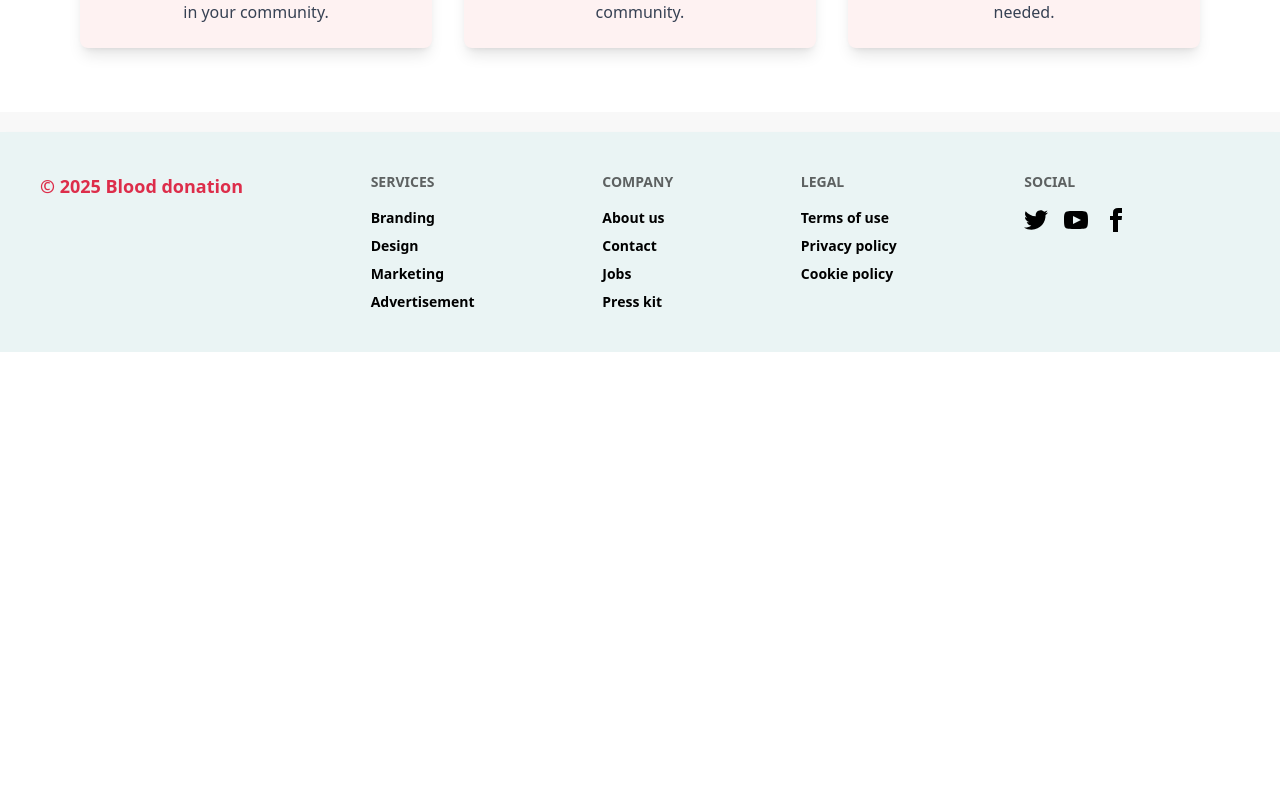
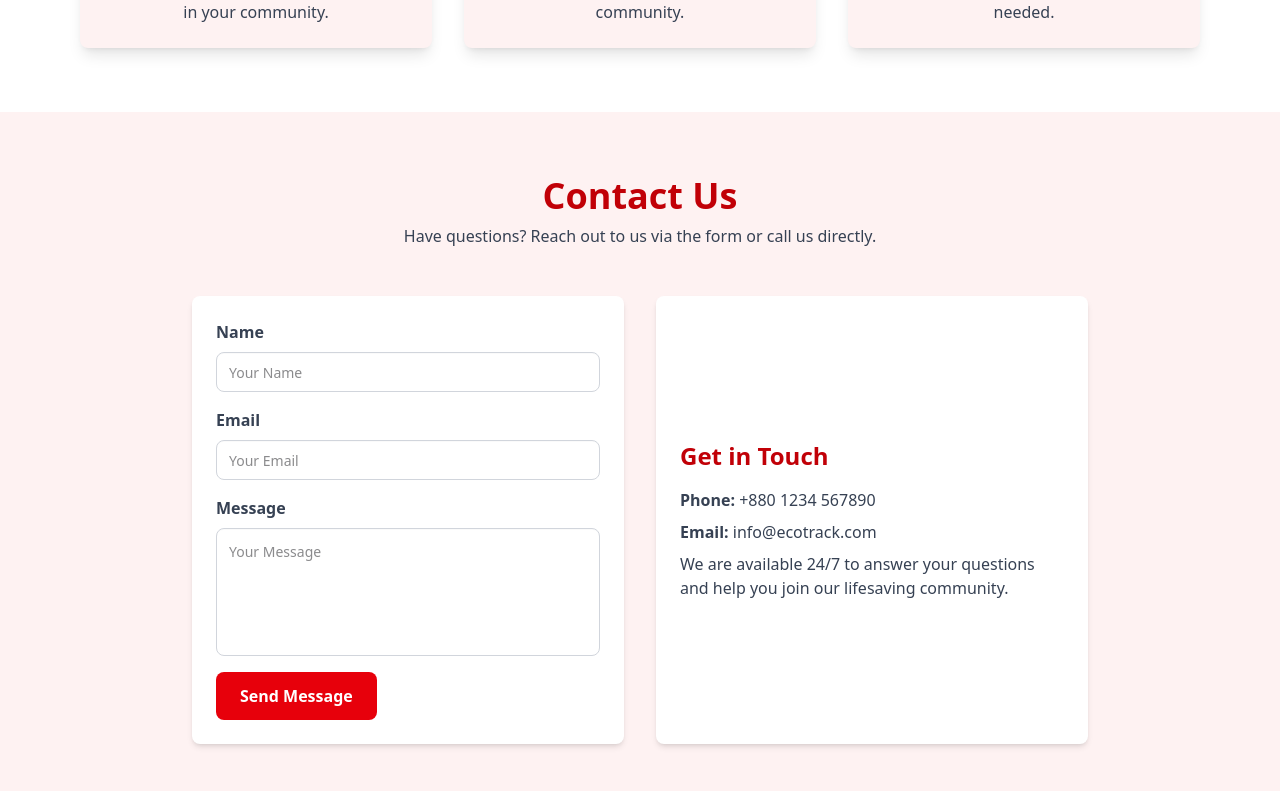
Before and after one commit to Md-Shahed-Chowdhury/A-11-Blood-donation-Client, a React (Vite) app: page / in a window 1280 px wide. Shown: the part 769-1560 px from the top of the page. Before the commit the page ends 1121 px from the top, so only its background shows below. Built offline with nearby package versions, Linux system fonts and the light colour scheme; no server answers.

Commit message:
contact us added

```diff
--- /dev/null
+++ b/src/components/ContactUs.jsx
@@ -0,0 +1,105 @@
+import React, { useState } from "react";
+
+const ContactUs = () => {
+  const [formData, setFormData] = useState({
+    name: "",
+    email: "",
+    message: "",
+  });
+
+  const handleChange = (e) => {
+    setFormData({ ...formData, [e.target.name]: e.target.value });
+  };
+
+  const handleSubmit = (e) => {
+    e.preventDefault();
+    // For now just console.log, later you can send to backend
+    console.log(formData);
+    alert("Message sent successfully!");
+    setFormData({ name: "", email: "", message: "" });
+  };
+
+  return (
+    <section className="py-16 px-6 md:px-20 bg-red-50">
+      <div className="max-w-4xl mx-auto">
+        <div className="text-center mb-12">
+          <h2 className="text-4xl font-bold text-red-700">Contact Us</h2>
+          <p className="mt-2 text-gray-700">
+            Have questions? Reach out to us via the form or call us directly.
+          </p>
+        </div>
+
+        <div className="grid grid-cols-1 md:grid-cols-2 gap-8">
+          {/* Contact Form */}
+          <form
+            onSubmit={handleSubmit}
+            className="bg-white p-6 rounded-lg shadow-md"
+          >
+            <label className="label mb-2 block font-semibold text-gray-700">
+              Name
+            </label>
+            <input
+              type="text"
+              name="name"
+              value={formData.name}
+              onChange={handleChange}
+              required
+              className="input mb-4 w-full border border-gray-300 rounded-lg p-3"
+              placeholder="Your Name"
+            />
+
+            <label className="label mb-2 block font-semibold text-gray-700">
+              Email
+            </label>
+            <input
+              type="email"
+              name="email"
+              value={formData.email}
+              onChange={handleChange}
+              required
+              className="input mb-4 w-full border border-gray-300 rounded-lg p-3"
+              placeholder="Your Email"
+            />
+
+            <label className="label mb-2 block font-semibold text-gray-700">
+              Message
+            </label>
+            <textarea
+              name="message"
+              value={formData.message}
+              onChange={handleChange}
+              required
+              className="input mb-4 w-full border border-gray-300 rounded-lg p-3 h-32 resize-none"
+              placeholder="Your Message"
+            ></textarea>
+
+            <button
+              type="submit"
+              className="bg-red-600 text-white font-semibold px-6 py-3 rounded-lg hover:bg-red-700 transition duration-300"
+            >
+              Send Message
+            </button>
+          </form>
+
+          {/* Contact Info */}
+          <div className="flex flex-col justify-center bg-white p-6 rounded-lg shadow-md text-center md:text-left">
+            <h3 className="text-2xl font-bold text-red-700 mb-4">
+              Get in Touch
+            </h3>
+            <p className="text-gray-700 mb-2">
+              <span className="font-semibold">Phone:</span> +880 1234 567890
+            </p>
+            <p className="text-gray-700 mb-2">
+              <span className="font-semibold">Email:</span> info@ecotrack.com
+            </p>
+            <p className="text-gray-700">
+              We are available 24/7 to answer your questions and help you join our lifesaving community.
+            </p>
+          </div>
+        </div>
+      </div>
+    </section>
+  );
+};
+
+export default ContactUs;
--- a/src/pages/Home.jsx
+++ b/src/pages/Home.jsx
@@ -1,6 +1,7 @@
 import React from 'react';
 import Banner from '../components/Banner';
 import FeaturedSection from '../components/FeaturedSection';
+import ContactUs from '../components/ContactUs';
 
 
 const Home = () => {
@@ -8,6 +9,7 @@ const Home = () => {
         <div>
             <Banner></Banner>
             <FeaturedSection></FeaturedSection>
+            <ContactUs></ContactUs>
         </div>
     );
 };
```
